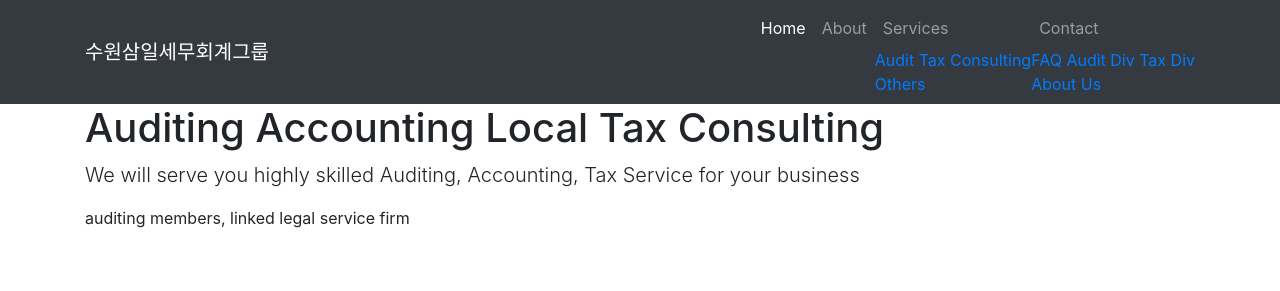
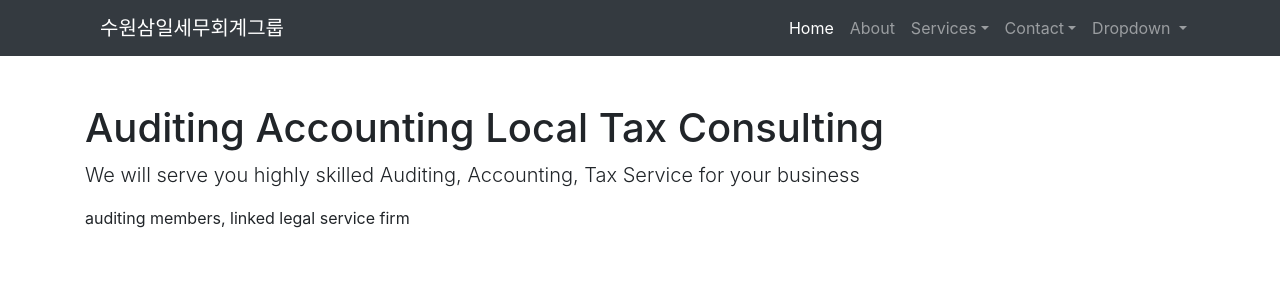
Before and after one commit to Bright-Sunny-Kim/Homepage, a Flask app: page / in a window 1280 px wide. Shown: the top 291 px of the page. Run offline with Flask 2, Linux system fonts and the light colour scheme; some libraries are stand-ins or nearby versions.

Commit message:
Fix static file link

```diff
--- a/app.py
+++ b/app.py
@@ -1,5 +1,5 @@
 from flask import Flask, render_template
-app=Flask(__name__)
+app=Flask(__name__, static_url_path='')
 
 
 @app.route('/')
--- a/templates/about.html
+++ b/templates/about.html
@@ -1,4 +1,4 @@
-  {% extends 'layout.html'%}
+  {% extends "layout.html" %}
 
   {% block content %}
 
--- a/templates/index.html
+++ b/templates/index.html
@@ -1,4 +1,4 @@
-{% extends 'layout.html'%}
+{% extends "layout.html" %}
 
 {% block content %}
 
--- a/templates/layout.html
+++ b/templates/layout.html
@@ -2,7 +2,6 @@
 <html lang="en">
 
     <head>
-
         <meta charset="utf-8">
         <meta name="viewport" content="width=device-width, initial-scale=1, shrink-to-fit=no">
         <meta name="description" content="">
@@ -16,17 +15,31 @@
         <script src="{{ url_for('static',filename='vendor/jquery/jquery.min.js') }}"></script>
         <script src="{{ url_for('static',filename='vendor/bootstrap/js/bootstrap.bundle.min.js') }}"></script>
 
-
+        <script src="https://code.jquery.com/jquery-3.5.1.slim.min.js"
+            integrity="sha384-DfXdz2htPH0lsSSs5nCTpuj/zy4C+OGpamoFVy38MVBnE+IbbVYUew+OrCXaRkfj"
+            crossorigin="anonymous"></script>
+        <script src="https://cdn.jsdelivr.net/npm/popper.js@1.16.0/dist/umd/popper.min.js"
+            integrity="sha384-Q6E9RHvbIyZFJoft+2mJbHaEWldlvI9IOYy5n3zV9zzTtmI3UksdQRVvoxMfooAo"
+            crossorigin="anonymous"></script>
+        <script src="https://stackpath.bootstrapcdn.com/bootstrap/4.5.0/js/bootstrap.min.js"
+            integrity="sha384-OgVRvuATP1z7JjHLkuOU7Xw704+h835Lr+6QL9UvYjZE3Ipu6Tp75j7Bh/kR0JKI"
+            crossorigin="anonymous"></script>
         <!-- Custom styles for this template -->
         <link href="{{ url_for('static', filename='css/full-width-pics.css') }}" rel="stylesheet">
-
+        {% block script %}{% endblock %}
     </head>
 
     <body>
         <!-- Navigation -->
         <nav class="navbar navbar-expand-lg navbar-dark bg-dark fixed-top">
             <div class="container">
-            <a class="navbar-brand" href="#">수원삼일세무회계그룹</a>
+                <div class="container-fluid">
+                    <div class="navbar-header">
+                        <a class="navbar-brand" href="#">
+                            수원삼일세무회계그룹
+                        </a>
+                    </div>
+                </div>
                 <button class="navbar-toggler" type="button" data-toggle="collapse" data-target="#navbarResponsive"
                     aria-controls="navbarResponsive" aria-expanded="false" aria-label="Toggle navigation">
                     <span class="navbar-toggler-icon"></span>
@@ -34,46 +47,54 @@
                 <div class="collapse navbar-collapse" id="navbarResponsive">
                     <ul class="navbar-nav ml-auto">
                         <li class="nav-item active">
-                        <a class="nav-link" href="#">Home
+                            <a class="nav-link" href="/">Home
                                 <span class="sr-only">(current)</span>
                             </a>
                         </li>
                         <li class="nav-item">
                             <a class="nav-link" href="/about">About</a>
                         </li>
-                    <li class="nav-item Services">
-                        <a class="nav-link Services-toggle" data-toggle="Services" href="#" role="button"
+                        <li class="dropdown">
+                            <a class="nav-link dropdown-toggle" data-toggle="dropdown-toggle" href="#" role="button"
                                 aria-haspopup="true" aria-expanded="false">Services</a>
-                        <div class="Services-menu">
-                            <a class="Services-item" href="#">Audit</a>
-                            <a class="Services-item" href="#">Tax</a>
-                            <a class="Services-item" href="#">Consulting</a>
-                            <div class="Services-divider"></div>
-                            <a class="Services-item" href="#">Others</a>
+                            <div class="dropdown-menu">
+                                <a class="dropdown-item" href="#">Audit</a>
+                                <a class="dropdown-item" href="#">Tax</a>
+                                <a class="dropdown-item" href="#">Consulting</a>
+                                <div class="dropdown-divider"></div>
+                                <a class="dropdown-item" href="#">Others</a>
                             </div>
                         </li>
-                    <li class="nav-item contact">
-                        <a class="nav-link contact-toggle" data-toggle="contact" href="#" role="button"
+                        <li class="dropdown">
+                            <a class="nav-link dropdown-toggle" data-toggle="dropdown-toggle" href="#" role="button"
                                 aria-haspopup="true" aria-expanded="false">Contact</a>
-                        <div class="contact-menu">
-                            <a class="contact-item" href="#">FAQ</a>
-                            <a class="contact-item" href="#">Audit Div</a>
-                            <a class="contact-item" href="#">Tax Div</a>
-                            <div class="contact-divider"></div>
-                            <a class="contact-item" href="#">About Us</a>
+                            <div class="dropdown-menu">
+                                <a class="dropdown-item" href="#">FAQ</a>
+                                <a class="dropdown-item" href="#">Audit Div</a>
+                                <a class="dropdown-item" href="#">Tax Div</a>
+                                <div class="dropdown-divider"></div>
+                                <a class="dropdown-item" href="#">About Us</a>
                             </div>
                         </li>
-
+                        <!--  -->
+                        <li class="nav-item dropdown">
+                            <a class="nav-link dropdown-toggle .d-print" href="#" id="navbarDropdown" role="button"
+                                data-toggle="dropdown" aria-haspopup="true" aria-expanded="false">
+                                Dropdown
+                            </a>
+                            <div class="dropdown-menu" aria-labelledby="navbarDropdown">
+                                <a class="dropdown-item" href="#">Action</a>
+                                <a class="dropdown-item" href="#">Another action</a>
+                                <div class="dropdown-divider"></div>
+                                <a class="dropdown-item" href="#">Something else here</a>
+                            </div>
+                        </li>
                     </ul>
                 </div>
             </div>
         </nav>
-    <!-- Header - set the background image for the header in the line below
-    <header class="py-5 bg-image-full" style="background-image: url('https://unsplash.it/1900/1080?image=1076');">
-        <img class="img-fluid d-block mx-auto" src="http://placehold.it/200x200&text=Logo" alt="">
-    </header> -->
-    {% block content %}
-    {% endblock %}
+        <!-- Body Content -->
+        {% block content %} {% endblock %}
         <!-- Footer -->
         <footer class="py-5 bg-dark">
             <div class="container">
```
Also changed, not shown: REAME.md (added), a.txt (deleted). Lines whose indentation alone changed are shown as unchanged.
